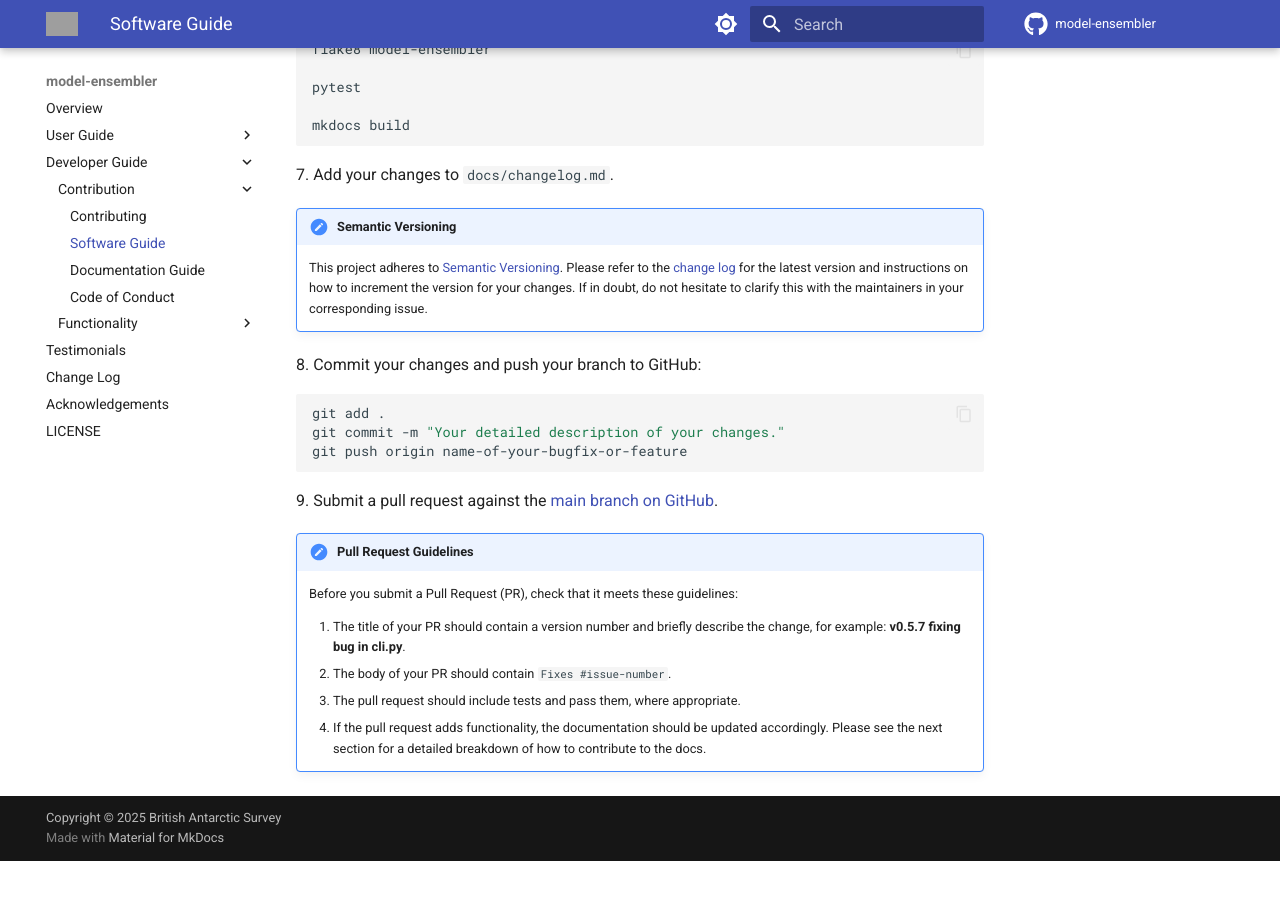
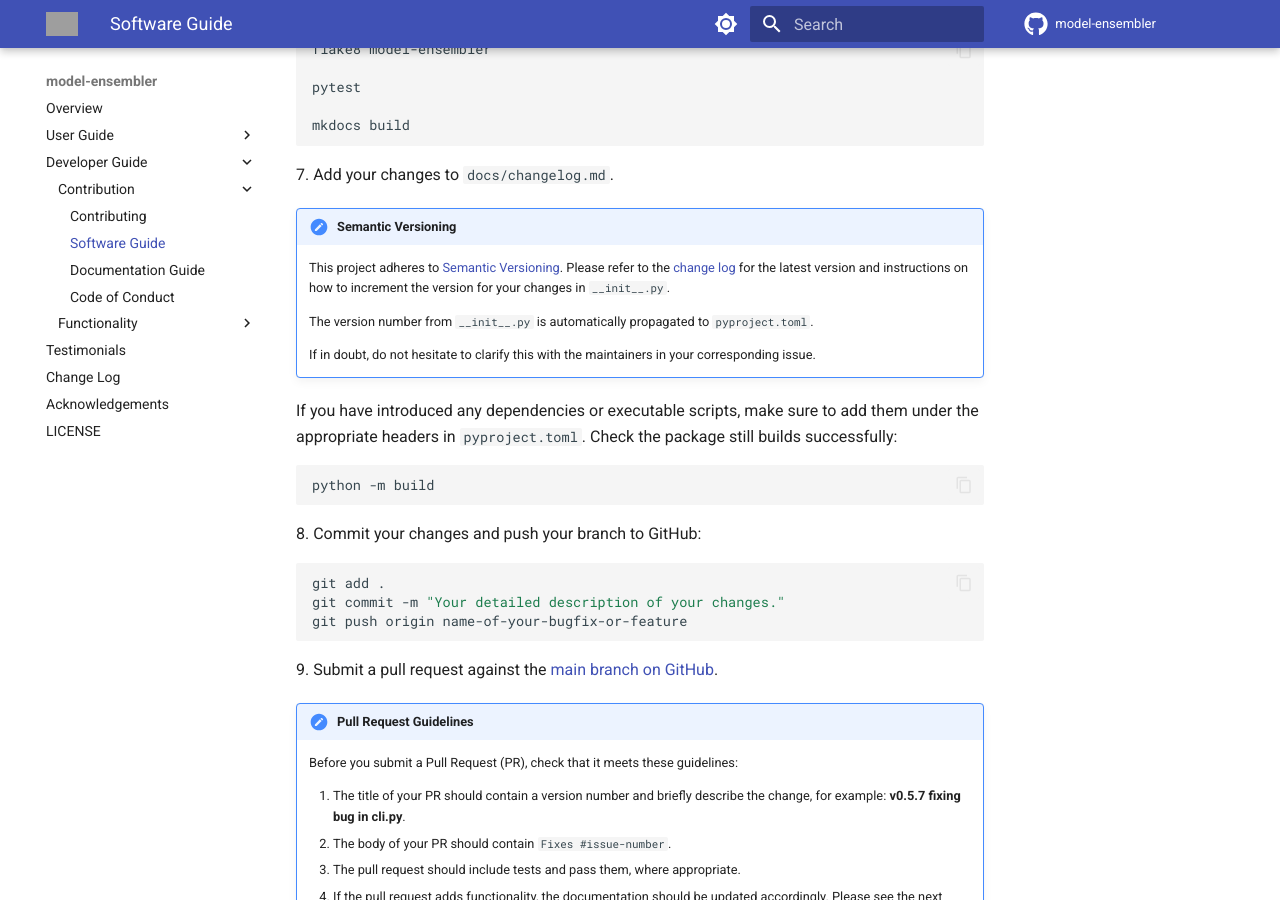
Before and after one commit to environmental-forecasting/model-ensembler, an MkDocs documentation site: the page built from docs/developer/contribution/software.md, in a window 1280 px wide and 900 px high, scrolled down 770 px. Built offline with MkDocs 1.6.1 and Material for MkDocs 9.7.7, drawn with Linux system fonts in a browser that asks for light colours; comment, search, counter and statistics services are not loaded; before the commit the page ends 1631 px from its top, so only the background shows below that; grey boxes are pictures that could not be loaded.

Commit message:
adding note on pyproject.toml in contribution guide

````diff
--- a/docs/developer/contribution/software.md
+++ b/docs/developer/contribution/software.md
@@ -43,7 +43,17 @@ mkdocs build
 7\. Add your changes to `docs/changelog.md`.
 
 !!! Note "Semantic Versioning"
-    This project adheres to [Semantic Versioning](https://semver.org/spec/v2.0.0.html). Please refer to the [change log](CHANGELOG.md) for the latest version and instructions on how to increment the version for your changes. If in doubt, do not hesitate to clarify this with the maintainers in your corresponding issue.
+    This project adheres to [Semantic Versioning](https://semver.org/spec/v2.0.0.html). Please refer to the [change log](CHANGELOG.md) for the latest version and instructions on how to increment the version for your changes in `__init__.py`.
+
+    The version number from `__init__.py` is automatically propagated to `pyproject.toml`.
+
+    If in doubt, do not hesitate to clarify this with the maintainers in your corresponding issue.
+
+If you have introduced any dependencies or executable scripts, make sure to add them under the appropriate headers in `pyproject.toml`. Check the package still builds successfully:
+
+```shell
+python -m build
+```
 
 8\. Commit your changes and push your branch to GitHub:
 
````
